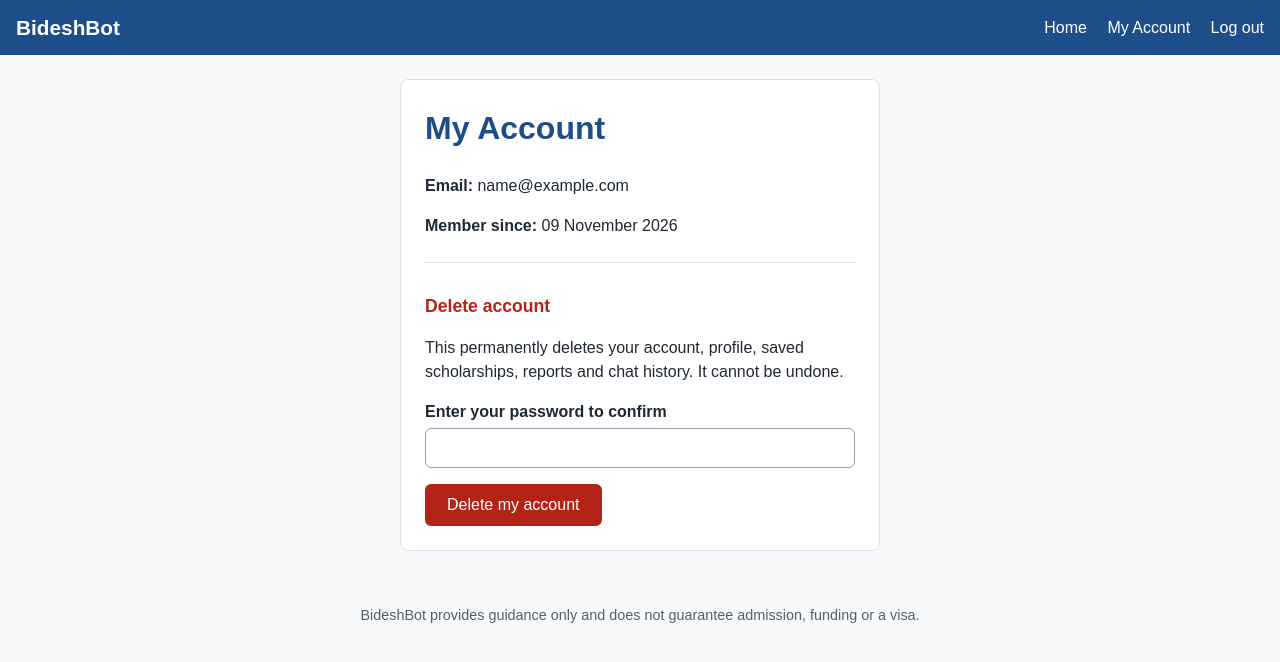
After one commit to nihrin29/BideshBot, a Flask app: page /account in a window 1280 px wide. The commit adds this page. Shown: the top 662 px of the page. Run offline with Flask 3, Linux system fonts and the light colour scheme; the visitor is signed in with stand-in values (Sample User, id 1).

Commit message:
Add account page with permanent account deletion (FR-04, FR-07)

```diff
--- a/auth/forms.py
+++ b/auth/forms.py
@@ -33,6 +33,14 @@ class RegisterForm(FlaskForm):
     submit = SubmitField("Register")
 
 
+class DeleteAccountForm(FlaskForm):
+    # The student types their password again to confirm (FR-07).
+    password = PasswordField("Enter your password to confirm", validators=[
+        DataRequired(message="Please enter your password."),
+    ])
+    submit = SubmitField("Delete my account")
+
+
 class LoginForm(FlaskForm):
     email = EmailField("Email", validators=[DataRequired(message="Please enter your email.")])
     password = PasswordField("Password", validators=[DataRequired(message="Please enter your password.")])
--- a/auth/routes.py
+++ b/auth/routes.py
@@ -5,13 +5,13 @@ Pages for user accounts: register, login and logout (FR-02, FR-03).
 from datetime import datetime, timedelta
 
 from flask import Blueprint, flash, redirect, render_template, session, url_for
-from flask_login import current_user, login_user, logout_user
+from flask_login import current_user, login_required, login_user, logout_user
 from werkzeug.security import check_password_hash, generate_password_hash
 
 from extensions import db
 from models import User
 
-from .forms import LoginForm, RegisterForm
+from .forms import DeleteAccountForm, LoginForm, RegisterForm
 
 # A blueprint is a group of related pages. All account pages live in this one.
 auth_bp = Blueprint("auth", __name__)
@@ -97,6 +97,31 @@ def login():
     return render_template("auth/login.html", form=form)
 
 
+@auth_bp.route("/account")
+@login_required  # FR-04: only logged-in students can open this page
+def account():
+    return render_template("auth/account.html", form=DeleteAccountForm())
+
+
+@auth_bp.route("/account/delete", methods=["POST"])
+@login_required
+def delete_account():
+    form = DeleteAccountForm()
+
+    if form.validate_on_submit() and check_password_hash(current_user.password_hash, form.password.data):
+        user = current_user._get_current_object()
+        logout_user()
+        # FR-07: deleting the user also deletes their profile, saved scholarships,
+        # reports and chats, because of the "cascade" setting in models.py.
+        db.session.delete(user)
+        db.session.commit()
+        flash("Your account and all your data have been permanently deleted.", "success")
+        return redirect(url_for("home"))
+
+    flash("Incorrect password. Your account was not deleted.", "error")
+    return redirect(url_for("auth.account"))
+
+
 @auth_bp.route("/logout")
 def logout():
     logout_user()
--- a/static/css/style.css
+++ b/static/css/style.css
@@ -71,6 +71,27 @@ body {
 .button-outline:hover,
 .button-outline:focus {
     background: #e8eef6;
+}
+
+.button-danger {
+    background: #b42318;
+    border-color: #b42318;
+}
+
+.button-danger:hover,
+.button-danger:focus {
+    background: #8a1c1c;
+}
+
+.danger-zone {
+    margin-top: 24px;
+    padding-top: 16px;
+    border-top: 1px solid #d9e2ec;
+}
+
+.danger-zone h2 {
+    font-size: 1.1rem;
+    color: #b42318;
 }
 
 .button-row {
--- /dev/null
+++ b/templates/auth/account.html
@@ -0,0 +1,28 @@
+{% extends "base.html" %}
+
+{% block title %}My Account – BideshBot{% endblock %}
+
+{% block content %}
+<div class="form-box">
+    <h1>My Account</h1>
+    <p><strong>Email:</strong> {{ current_user.email }}</p>
+    <p><strong>Member since:</strong> {{ current_user.created_at.strftime("%d %B %Y") }}</p>
+
+    <!-- FR-07: delete account -->
+    <div class="danger-zone">
+        <h2>Delete account</h2>
+        <p>
+            This permanently deletes your account, profile, saved scholarships,
+            reports and chat history. It cannot be undone.
+        </p>
+        <form method="post" action="{{ url_for('auth.delete_account') }}" novalidate>
+            {{ form.hidden_tag() }}
+            <div class="field">
+                {{ form.password.label }}
+                {{ form.password(autocomplete="current-password") }}
+            </div>
+            {{ form.submit(class="button button-danger") }}
+        </form>
+    </div>
+</div>
+{% endblock %}
--- a/templates/base.html
+++ b/templates/base.html
@@ -14,6 +14,7 @@
         <nav>
             <a href="{{ url_for('home') }}">Home</a>
             {% if current_user.is_authenticated %}
+                <a href="{{ url_for('auth.account') }}">My Account</a>
                 <a href="{{ url_for('auth.logout') }}">Log out</a>
             {% else %}
                 <a href="{{ url_for('auth.login') }}">Log in</a>
```
